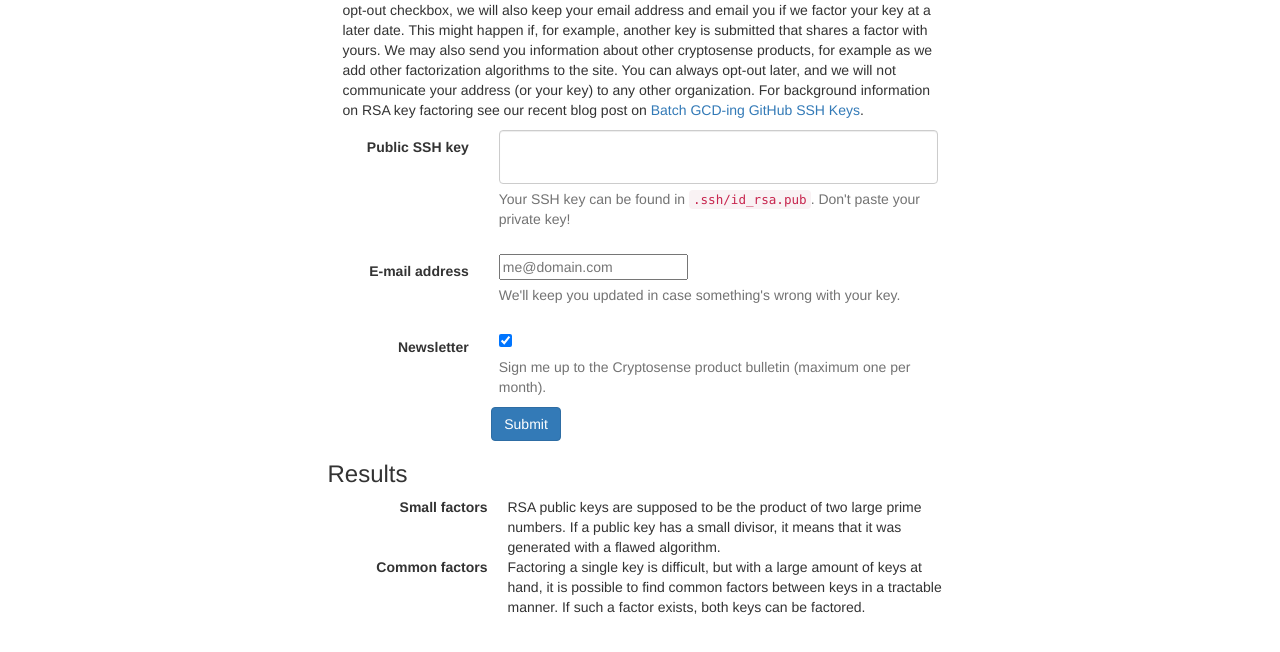
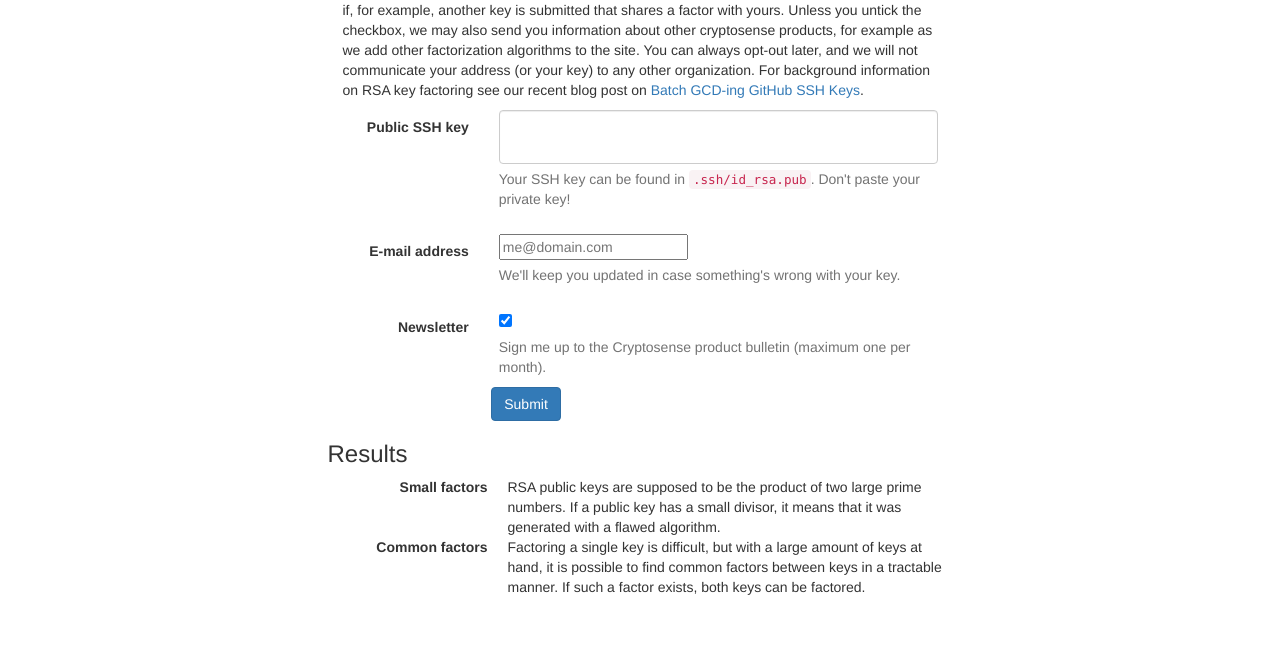
Before and after one commit to cryptosense/keytester, a plain HTML site: page index.html in a window 1280 px wide. Shown: the part 348-1000 px from the top of the page. Drawn offline with nearby package versions, Linux system fonts and the light colour scheme.

Commit message:
Remove part about optout checkbox

```diff
--- a/index.html
+++ b/index.html
@@ -52,15 +52,14 @@
 
                 <p>
                 Note that by submitting your key you agree to us keeping it in
-                our database. Unless you tick the opt-out checkbox, we will also
-                keep your email address and email you if we factor your key at a
-                later date. This might happen if, for example, another key is
-                submitted that shares a factor with yours. We may also send you
-                information about other cryptosense products, for example as we
-                add other factorization algorithms to the site. You can always
-                opt-out later, and we will not communicate your address (or your
-                key) to any other organization. For background information on RSA
-                key factoring see our recent blog post on
+                our database. This might happen if, for example, another key is
+                submitted that shares a factor with yours. Unless you untick the
+                checkbox, we may also send you information about other
+                cryptosense products, for example as we add other factorization
+                algorithms to the site. You can always opt-out later, and we
+                will not communicate your address (or your key) to any other
+                organization. For background information on RSA key factoring
+                see our recent blog post on
                 <a
                     href="http://cryptosense.com/batch-gcding-github-ssh-keys/">Batch
                     GCD-ing GitHub SSH Keys</a>.
```
